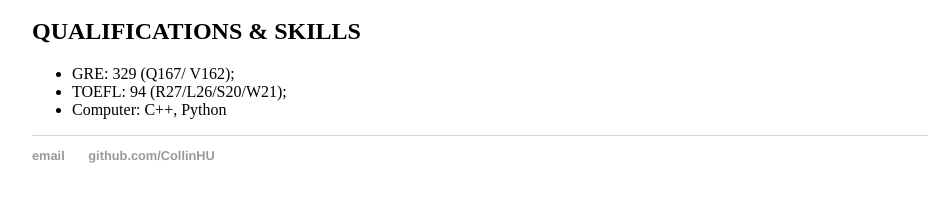
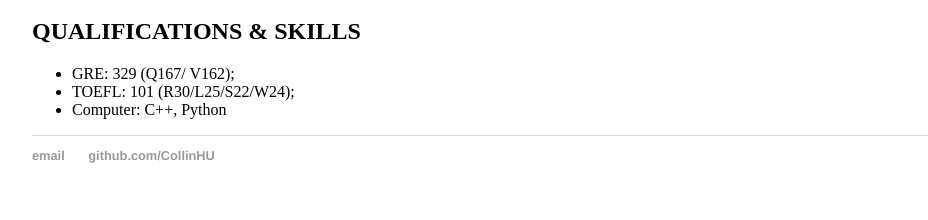
Before and after one commit to CollinHU/CollinHU, a Jekyll site: the page built from cv/index.html, in a window 1280 px wide. Shown: the part 1196-1416 px from the top of the page, without its empty margins (160-1088 px from the left). Built offline with Jekyll 4.4.1, drawn with Linux system fonts in a browser that asks for light colours.

Commit message:
Update index.html

```diff
--- a/cv/index.html
+++ b/cv/index.html
@@ -87,7 +87,7 @@ title: HU Zuying's CV
 <ul>
   <li>GRE: 329 (Q167/ V162);
  </li>
- <li>TOEFL: 94 (R27/L26/S20/W21);
+ <li>TOEFL: 101 (R30/L25/S22/W24);
  </li>
  <li>Computer: C++, Python
  </li>
```
